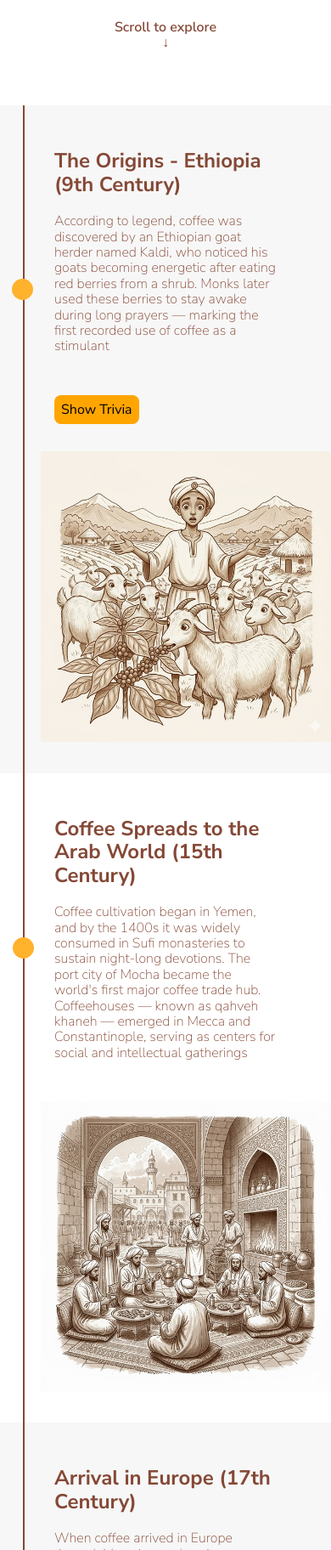
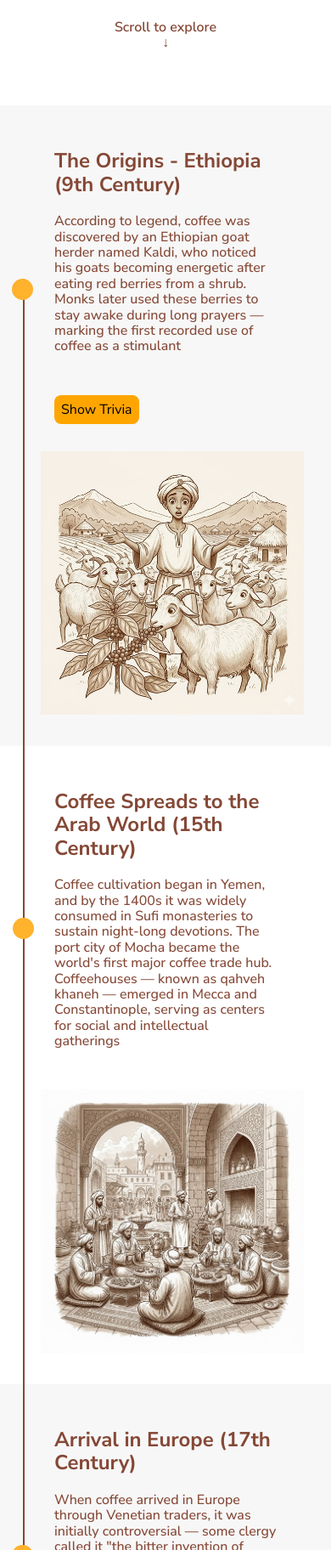
Before and after one commit to kamilpixel/coffee-history, a website built with Vite: page index.html in a window 390 px wide. Shown: the part 780-2604 px from the top of the page at 85% size. Built offline with nearby package versions, Linux system fonts and the light colour scheme.

Commit message:
feat(landing-page): update design in section five. add normalize.min.css file in local

```diff
--- a/src/css/main.css
+++ b/src/css/main.css
@@ -1,5 +1,5 @@
 @import url('https://fonts.googleapis.com/css2?family=Nunito+Sans:ital,opsz,wght@0,6..12,200..1000;1,6..12,200..1000&display=swap');
-@import url('https://cdnjs.cloudflare.com/ajax/libs/normalize/8.0.1/normalize.min.css');
+@import url('./normalize.min.css');
 @import url('./utility.css');
 
 :root {
@@ -122,7 +122,7 @@ body {
 }
 
 .section__description {
-  font-weight: 200;
+  font-weight: 500;
   font-size: 1.5rem;
   padding-left: 2rem;
   padding-right: 2rem;
@@ -196,7 +196,15 @@ body {
   right: unset;
   left: 1px;
   margin-right: unset;
-  margin-left: -12px;
+  margin-left: -15px;
+}
+
+.section:nth-child(2) .section__left::before {
+  top: 50%;
+}
+
+.section:nth-child(6) .section__left::before {
+  bottom: 50%;
 }
 
 .section__content-image img {
@@ -225,7 +233,6 @@ body {
 
   .section {
     height: auto;
-    /* padding: 1rem 0.5rem */
   }
 
   .text__intro-heading {
@@ -252,13 +259,12 @@ body {
 
   .section__right {
     width: 100%;
-    /* padding: 1rem; */
   }
 
   .section__content-image {
-    /* padding: 0 0 1rem 3rem; */
     padding-left: 3rem;
     padding-bottom: 2rem;
+    padding-right: 2rem;
   }
   .section__content-image img {
     width: 100%;
@@ -300,6 +306,10 @@ body {
     margin-left: 14px;
   }
 
+  .section:nth-child(6) .section__right::before {
+    display: none;
+  }
+
   .section__content-video {
     padding: 2rem;
     padding-left: 4rem;
--- a/src/css/utility.css
+++ b/src/css/utility.css
@@ -6,7 +6,6 @@
   width: 100%;
 }
 
-/* margins top utils */
 .mt-1 {
   margin-top: 0.25rem;
 }
```
Also changed, not shown: index.html (+1 -1 lines), src/css/normalize.min.css (added, +2 -0 lines).
